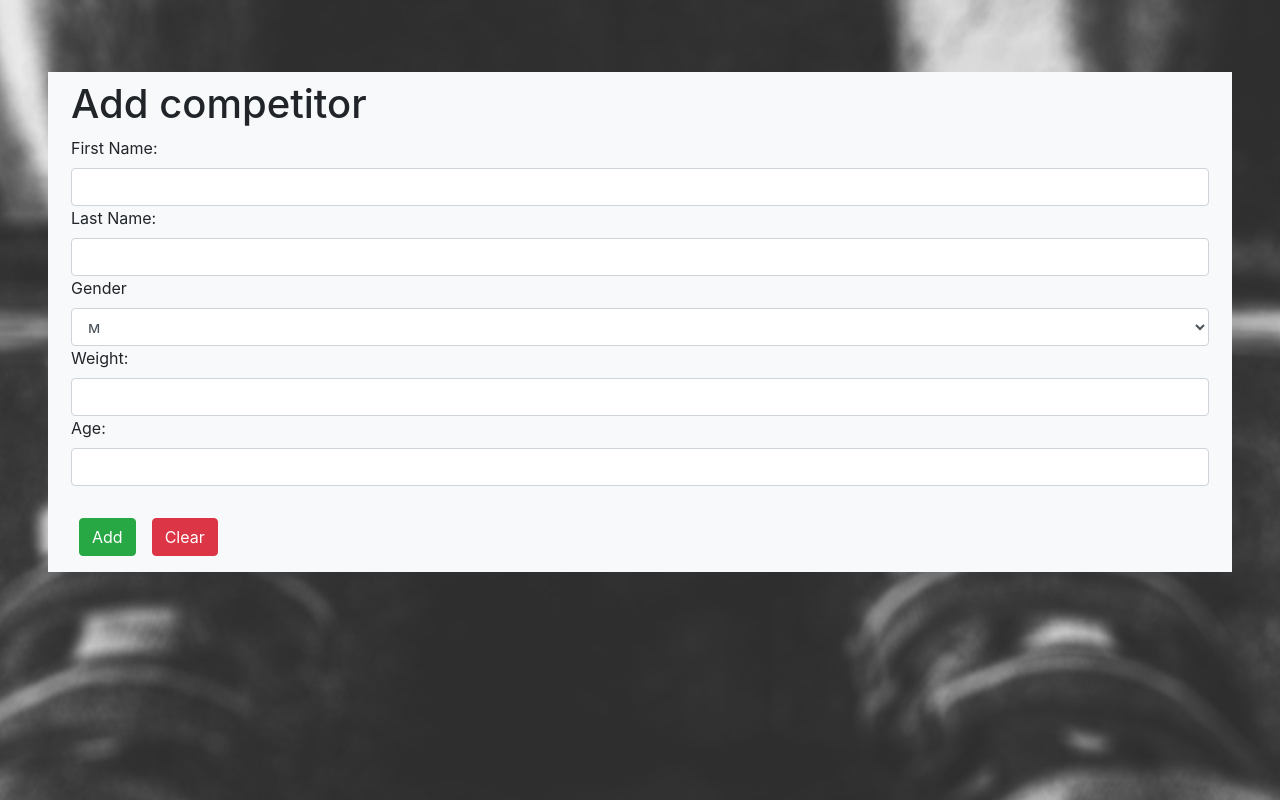
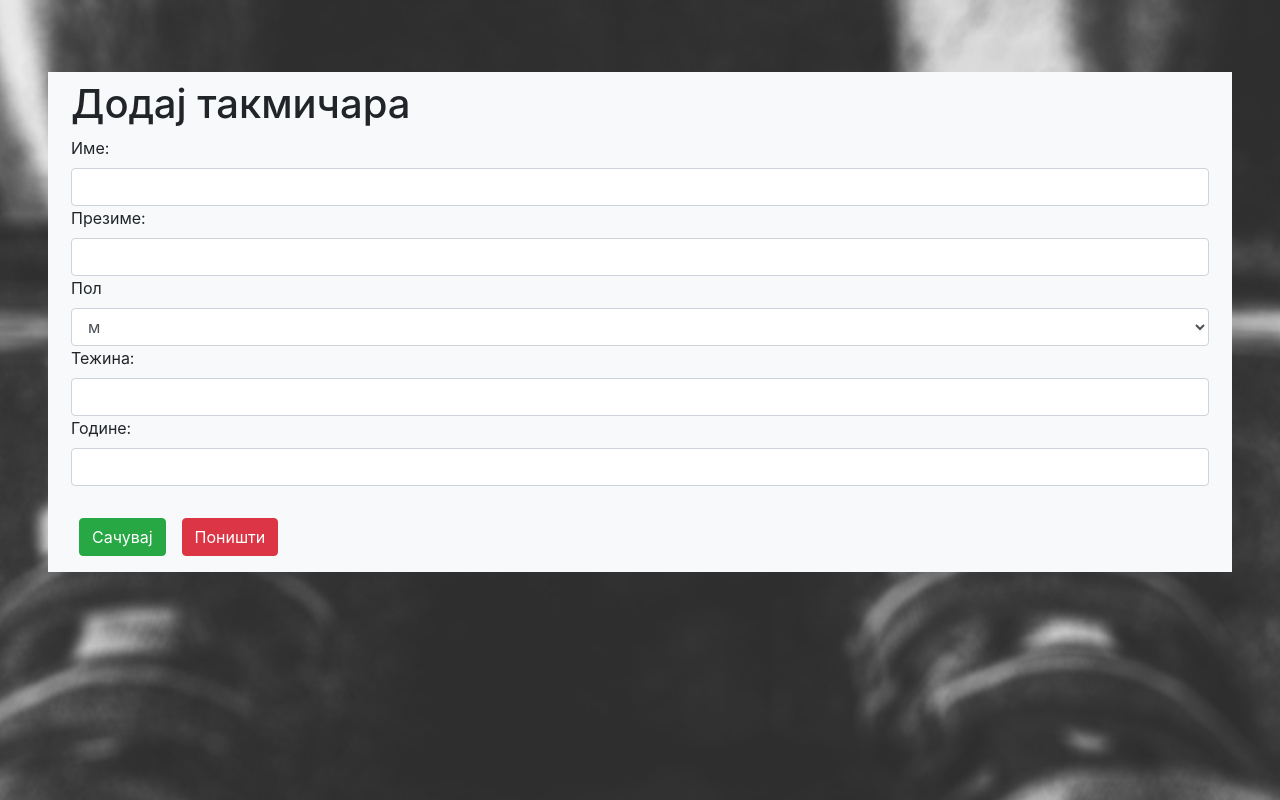
Before and after one commit to MarkoP3/fitness-competition, a React (Create React App) app: page /competitors in a window 1280 px wide. Built offline with nearby package versions, Linux system fonts and the light colour scheme; no server answers.

Commit message:
Update Competitor.js

```diff
--- a/src/Components/Competitor/Competitor.js
+++ b/src/Components/Competitor/Competitor.js
@@ -27,35 +27,35 @@ function Competitor({ addCompetitorHandler, show }) {
           e.currentTarget.reset();
         }}
       >
-        <h1>Add competitor</h1>
-        <span>First Name:</span>
+        <h1>Додај такмичара</h1>
+        <span>Име:</span>
         <input type="text" ref={fn} className="form-control mt-2" required />
-        <span>Last Name:</span>
+        <span>Презиме:</span>
         <input type="text" ref={ln} className="form-control mt-2" required />
-        <span>Gender</span>
+        <span>Пол</span>
         <select ref={gender} className="form-control mt-2" required>
           <option value="м">м</option>
           <option value="ж">ж</option>
         </select>
-        <span>Weight:</span>
+        <span>Тежина:</span>
         <input
           type="number"
           ref={weight}
           className="form-control mt-2"
           required
         />
-        <span>Age:</span>
+        <span>Године:</span>
         <input
           type="number"
           ref={age}
           className="form-control mt-2 mb-4"
           required
         />
-        <input className="btn btn-success m-2" type="submit" value="Add" />
+        <input className="btn btn-success m-2" type="submit" value="Сачувај" />
         <input
           className="btn btn-danger m-2"
           type="submit"
-          value="Clear"
+          value="Поништи"
           onClick={(e) => e.currentTarget.parentElement.reset()}
         />
       </form>
```
